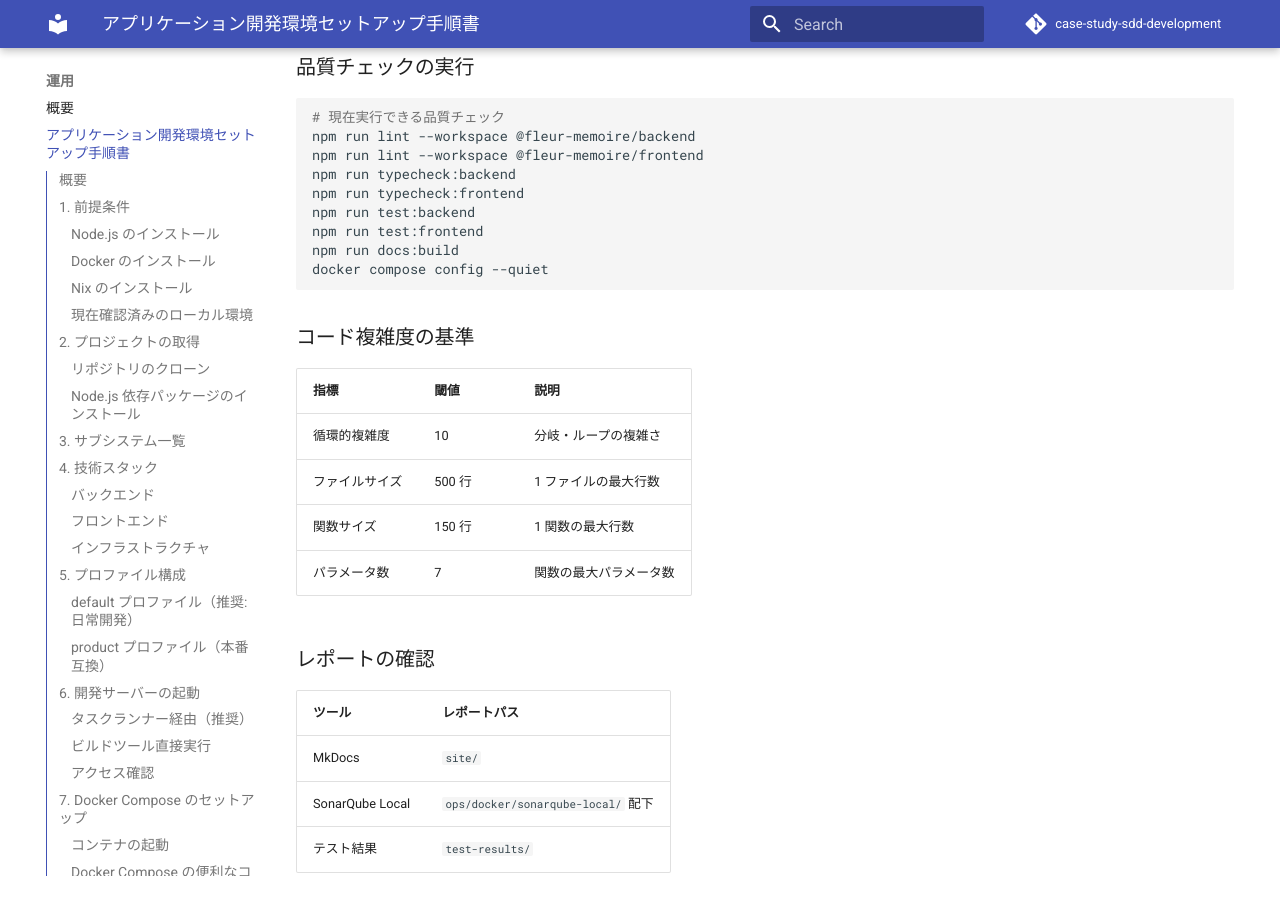
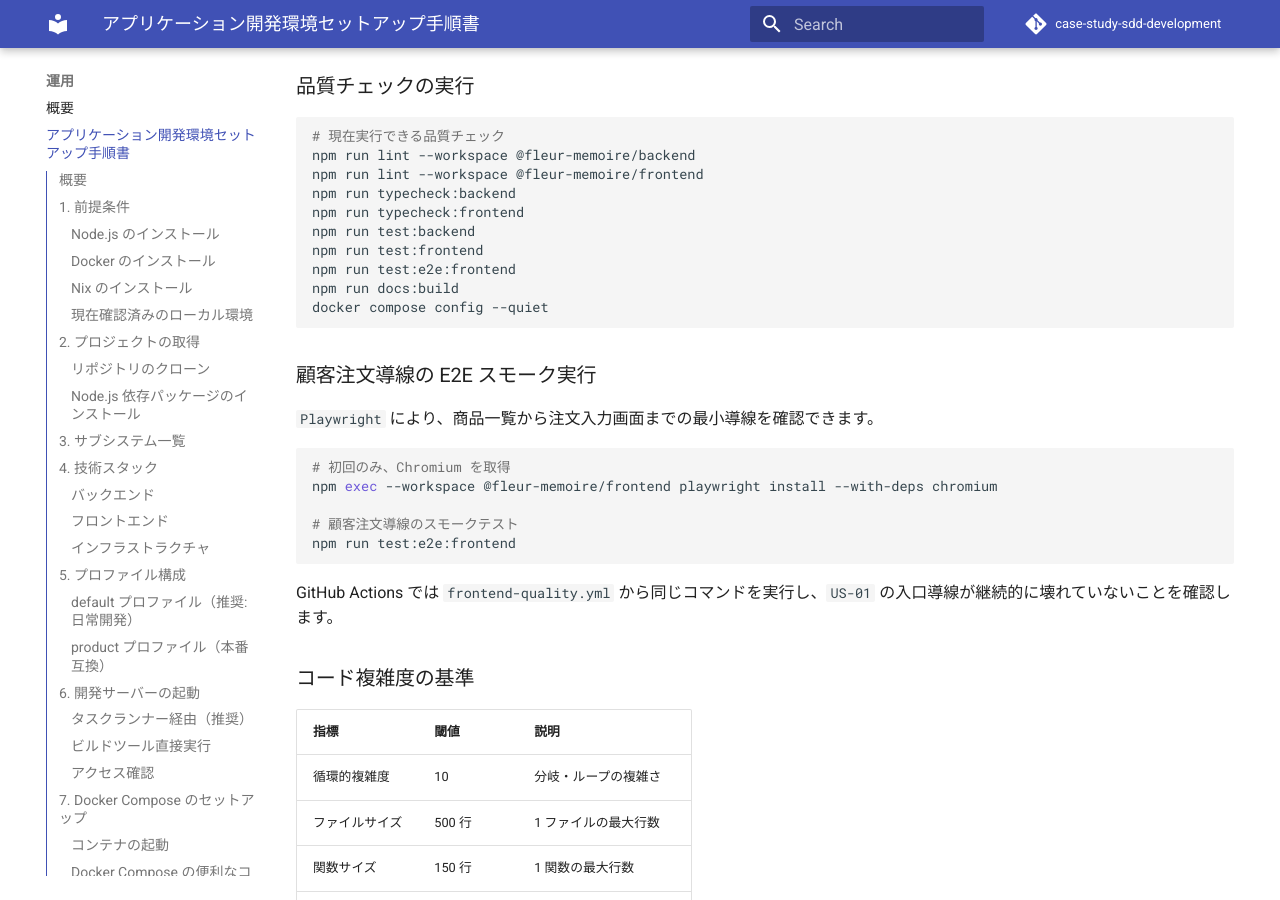
Before and after one commit to k2works/case-study-sdd-development, an MkDocs documentation site: the page built from docs/operation/dev_app_instruction.md, in a window 1280 px wide and 900 px high, scrolled down 7800 px. Built offline with MkDocs 1.6.1 and Material for MkDocs 9.7.7, drawn with Linux system fonts in a browser that asks for light colours; comment, search, counter and statistics services are not loaded; some of the changed text lies outside the part shown.

Commit message:
feat: 顧客注文導線の E2E スモークテストを追加

````diff
--- a/docs/operation/dev_app_instruction.md
+++ b/docs/operation/dev_app_instruction.md
@@ -263,6 +263,7 @@ docker compose exec postgres psql -U postgres -d fleur_memoire
 ```bash
 npm run test:backend
 npm run test:frontend
+npm run test:e2e:frontend
 npm run typecheck:backend
 npm run typecheck:frontend
 npm run docs:build
@@ -308,9 +309,24 @@ npm run typecheck:backend
 npm run typecheck:frontend
 npm run test:backend
 npm run test:frontend
+npm run test:e2e:frontend
 npm run docs:build
 docker compose config --quiet
 ```
+
+### 顧客注文導線の E2E スモーク実行
+
+`Playwright` により、商品一覧から注文入力画面までの最小導線を確認できます。
+
+```bash
+# 初回のみ、Chromium を取得
+npm exec --workspace @fleur-memoire/frontend playwright install --with-deps chromium
+
+# 顧客注文導線のスモークテスト
+npm run test:e2e:frontend
+```
+
+GitHub Actions では `frontend-quality.yml` から同じコマンドを実行し、`US-01` の入口導線が継続的に壊れていないことを確認します。
 
 ### コード複雑度の基準
 
--- a/package.json
+++ b/package.json
@@ -15,6 +15,7 @@
     "build:frontend": "npm run build --workspace @fleur-memoire/frontend",
     "test:backend": "npm run test --workspace @fleur-memoire/backend",
     "test:frontend": "npm run test --workspace @fleur-memoire/frontend",
+    "test:e2e:frontend": "npm run e2e --workspace @fleur-memoire/frontend",
     "typecheck:backend": "npm run typecheck --workspace @fleur-memoire/backend",
     "typecheck:frontend": "npm run typecheck --workspace @fleur-memoire/frontend",
     "journal": "gulp journal:generate",
````
Also changed, not shown: completion_log/2026-03-19--20-40-41--03-customer-order-smoke-e2e.md (added, +10 -0 lines), history.md (+1 -0 lines), history/2026-03-19--03-customer-order-smoke-e2e.md (added, +6 -0 lines), specs/03-customer-order-smoke-e2e.md (added, +37 -0 lines), 6 other files.
